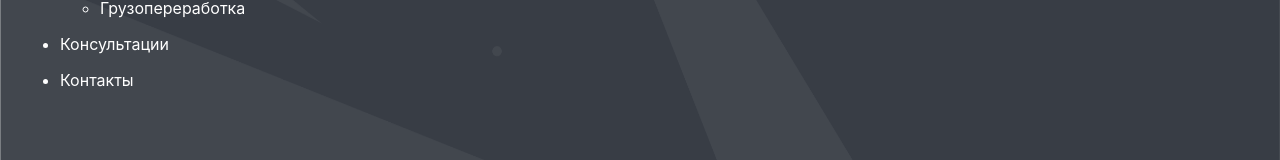
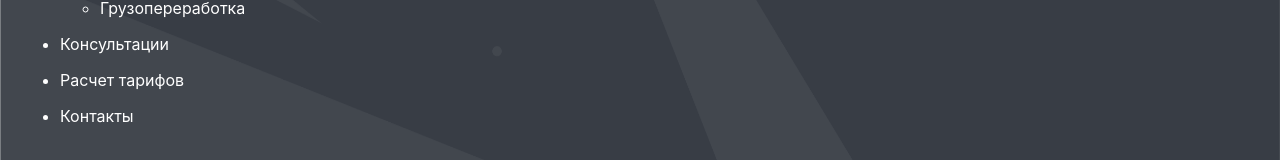
Before and after one commit to JaRED-17/ptcom.kz, a React (Create React App) app: page /sitemap in a window 1280 px wide. Shown: the part 437-597 px from the top of the page. Built offline with nearby package versions, Linux system fonts and the light colour scheme.

Commit message:
Added link to the calculation page for sitemap

```diff
--- a/src/Pages/Sitemap/Sitemap.js
+++ b/src/Pages/Sitemap/Sitemap.js
@@ -2,18 +2,18 @@ import React from 'react'
 import './Sitemap.scss'
 import setMessages from '../../helpers/setMessages'
 import messages from './Sitemap.messages'
-import pageTranslations from '../../translations/Pages.messages'
+import pageTitles from '../../translations/PageTitles.messages'
 import data from '../../data/pages.json'
 import { Link } from 'react-router-dom'
 import PropTypes from 'prop-types'
 
 const SiteMapLink = ({url, name}) => {
-  const pageTranslation = setMessages(pageTranslations, 'app.page.')
+  const pageTitle = setMessages(pageTitles, 'app.page.')
 
   return (
     <li>
       <Link to={url} className={'white-link'}>
-        {pageTranslation(name + '.title')}
+        {pageTitle(name + '.title')}
       </Link>
     </li>
   )
--- a/src/data/pages.json
+++ b/src/data/pages.json
@@ -39,6 +39,10 @@
       "url": "/consultation"
     },
     {
+      "name": "calculation",
+      "url": "/calculation"
+    },
+    {
       "name": "contacts",
       "url": "/contacts"
     }
--- a/src/translations/Pages.messages.js
+++ b/src/translations/PageTitles.messages.js
@@ -37,6 +37,10 @@ export default defineMessages({
     id: 'app.page.consultation.title',
     defaultMessage: 'Консультации'
   },
+  'app.page.calculation.title': {
+    id: 'app.page.calculation.title',
+    defaultMessage: 'Расчет тарифов'
+  },
   'app.page.contacts.title': {
     id: 'app.page.contacts.title',
     defaultMessage: 'Контакты'
```
